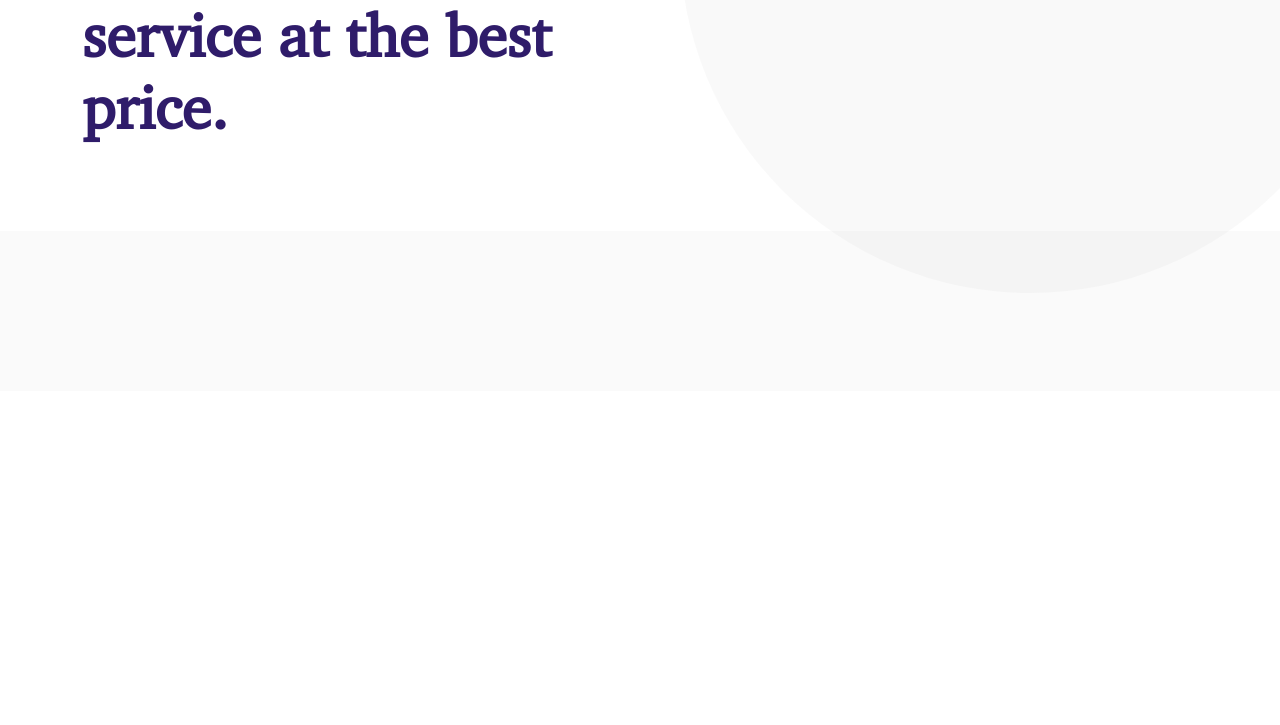
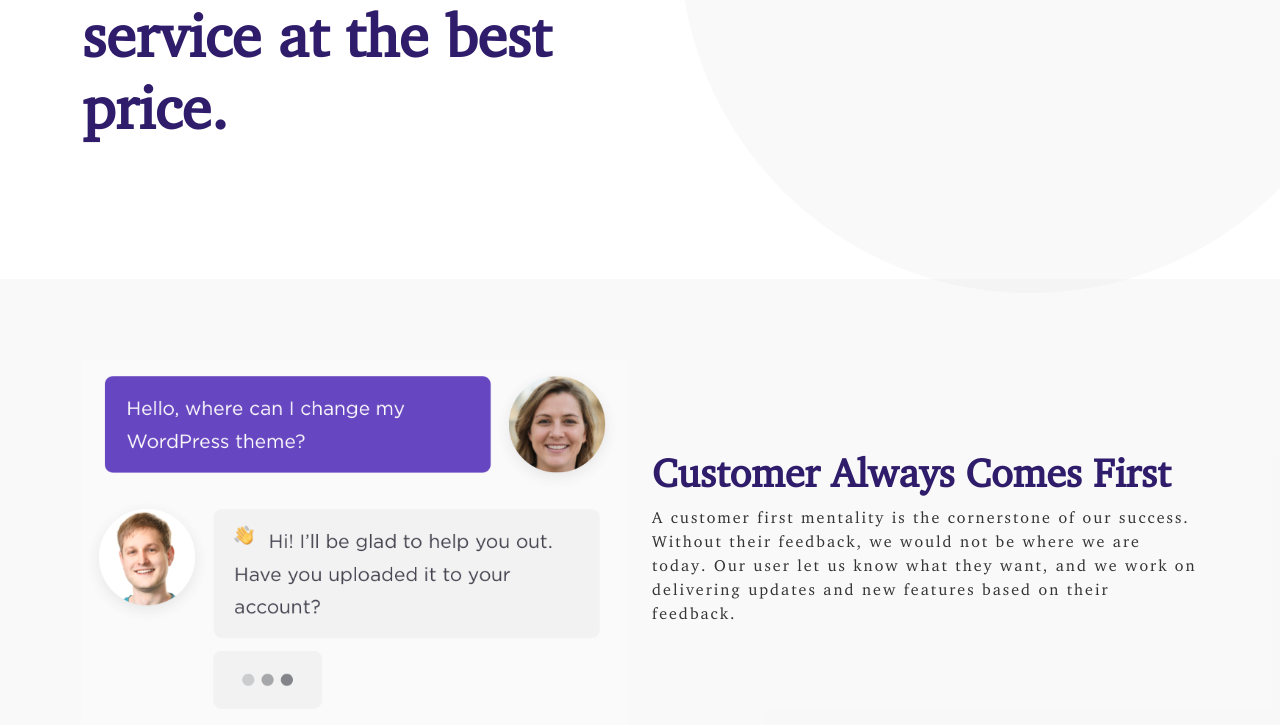
Before and after one commit to ThemeMetric/best-hosting, a plain HTML site: page goal.html in a window 1280 px wide. Shown: the part 307-1032 px from the top of the page. Before the commit the page ends 800 px from the top, so only its background shows below. Drawn offline with Linux system fonts and the light colour scheme.

Commit message:
working on the feature section

```diff
--- a/assets/css/style.css
+++ b/assets/css/style.css
@@ -20,7 +20,7 @@ body {
   font-weight: 400;
 }
 main {
-  padding: 50px 0;
+  padding-top: 50px;
   position: relative;
   overflow: hidden;
 }
@@ -50,6 +50,11 @@ h1 {
 }
 h2 {
   font-size: 50px;
+  color: #2f1c6a;
+  font-weight: 600;
+}
+h3 {
+  font-size: 40px;
   color: #2f1c6a;
   font-weight: 600;
 }
@@ -95,9 +100,8 @@ i {
   font-size: 16px;
 }
 section.features {
-  background: #fafafa;
+  background: #ababab14;
 }
-
 .goal-counter .card {
   background: #ffffff !important;
   padding: 0 25px;
--- a/goal.html
+++ b/goal.html
@@ -54,8 +54,25 @@
           </div>
         </div>
       </section>
-      <section class="features">
-        <div class="container"></div>
+      <section class="features mt-5">
+        <div class="container">
+          <div class="row align-items-center">
+            <div class="col-md-6">
+              <img src="assets/img/comment-img.png" alt="" class="img-fluid" />
+            </div>
+            <div class="col-md-6">
+              <div class="comment-content">
+                <h3>Customer Always Comes First</h3>
+                <p>
+                  A customer first mentality is the cornerstone of our success.
+                  Without their feedback, we would not be where we are today.
+                  Our user let us know what they want, and we work on delivering
+                  updates and new features based on their feedback.
+                </p>
+              </div>
+            </div>
+          </div>
+        </div>
       </section>
     </main>
   </body>
```
Also changed, not shown: assets/img/comment-img.png (added), assets/img/goals-icon-1.png (added), assets/img/goals-icon-2.png (added), assets/img/office-img.png (added), assets/img/wordpress-web.png (added).
